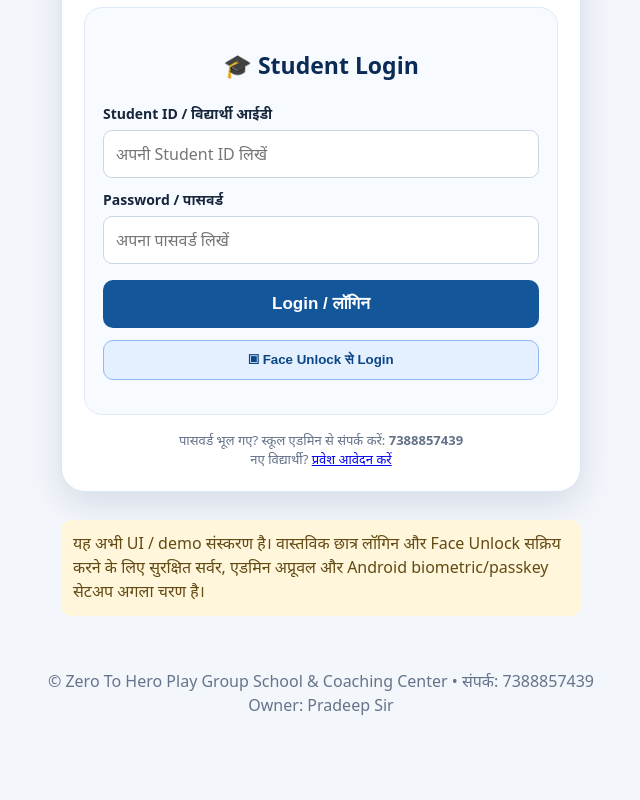
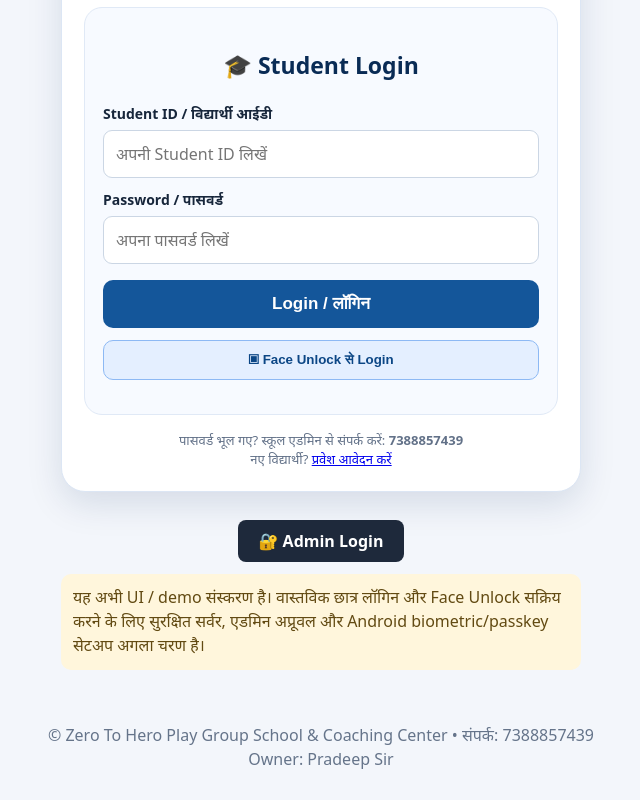
Before and after one commit to zero2heropk-star/zero-to-hero-smart-school, a plain HTML site: page index.html in a window 1280 px wide. Shown: the part 430-1230 px from the top of the page, without its empty margins (319-959 px from the left). Before the commit the page ends 1176 px from the top, so only its background shows below. Drawn offline with Linux system fonts and the light colour scheme.

Commit message:
Update index.html

```diff
--- a/index.html
+++ b/index.html
@@ -14,6 +14,7 @@
 <div class="login-shell"><div class="login-brand"><img src="assets/logo.png" alt="Zero To Hero official logo"><h2>Zero To Hero</h2><p>Play Group School & Coaching Center</p><b>हर Zero, Hero बन सकता है</b></div>
 <div class="login-card"><h3>🎓 Student Login</h3><label>Student ID / विद्यार्थी आईडी</label><input id="studentId" autocomplete="username" placeholder="अपनी Student ID लिखें"><label>Password / पासवर्ड</label><input id="studentPassword" type="password" autocomplete="current-password" placeholder="अपना पासवर्ड लिखें"><p><button class="login-action" onclick="demoLogin()">Login / लॉगिन</button><button class="face-btn" onclick="faceLoginInfo()">▣ Face Unlock से Login</button></p><div id="loginMsg" class="muted" aria-live="polite"></div></div>
 <div class="login-foot">पासवर्ड भूल गए? स्कूल एडमिन से संपर्क करें: <b>7388857439</b><br>नए विद्यार्थी? <a href="#" onclick="show('admission');return false">प्रवेश आवेदन करें</a></div></div>
+  <div style="text-align:center; margin-top:12px;"><a href="admin-login.html" style="display:inline-block; background:#1e293b; color:#ffffff; padding:10px 20px; border-radius:8px; text-decoration:none; font-weight:bold;">🔐 Admin Login</a></div>
 <div class="notice" style="max-width:520px;margin:12px auto">यह अभी UI / demo संस्करण है। वास्तविक छात्र लॉगिन और Face Unlock सक्रिय करने के लिए सुरक्षित सर्वर, एडमिन अप्रूवल और Android biometric/passkey सेटअप अगला चरण है।</div></section>
 <section id="dashboard" class="hidden"><div class="dash-welcome"><h2>Welcome to Your Smart School!</h2><p>सीखें • अभ्यास करें • आगे बढ़ें</p><span id="studentGreeting">विद्यार्थी डैशबोर्ड</span></div><div class="card" style="margin-top:14px"><b>📘 आपकी पढ़ाई</b><p class="muted">कक्षा और विषय के अनुसार अपनी पढ़ाई शुरू करें।</p></div><div class="dash-grid"><div class="dash-tile" onclick="show('classroom')"><div class="dash-icon">🎥</div><b>Video Classes</b></div><div class="dash-tile" onclick="show('tests')"><div class="dash-icon">📝</div><b>Online Test</b></div><div class="dash-tile" onclick="show('classroom')"><div class="dash-icon">📖</div><b>Smart Revision</b></div><div class="dash-tile" onclick="show('classroom')"><div class="dash-icon">🔴</div><b>Live Class</b></div><div class="dash-tile" onclick="show('classroom')"><div class="dash-icon">📄</div><b>Study Material</b></div><div class="dash-tile" onclick="show('tests')"><div class="dash-icon">🏆</div><b>My Result</b></div><div class="dash-tile"><div class="dash-icon">💳</div><b>Fees & Payments</b></div><div class="dash-tile"><div class="dash-icon">📅</div><b>Attendance</b></div><div class="dash-tile"><div class="dash-icon">🎧</div><b>Help & Support</b></div></div><div class="notice">Latest Notice: ऑनलाइन टेस्ट और कक्षा की जानकारी यहाँ दिखाई जाएगी।</div></section>
 <section id="home" class="hidden"><div class="hero"><div><span class="pill">SMART LEARNING • PLAY GROUP TO 12</span><h2>सीखें आसान तरीके से, आगे बढ़ें आत्मविश्वास के साथ।</h2><p>सरल हिंदी व्याख्या, उदाहरण, अभ्यास, दोहराव और नियमित टेस्ट के साथ पढ़ाई।</p><div class="row"><button onclick="show('admission')">प्रवेश आवेदन करें</button><button class="gold" onclick="show('classroom')">लर्निंग देखें</button></div></div><img src="assets/logo.png" alt="School logo"></div>
```
